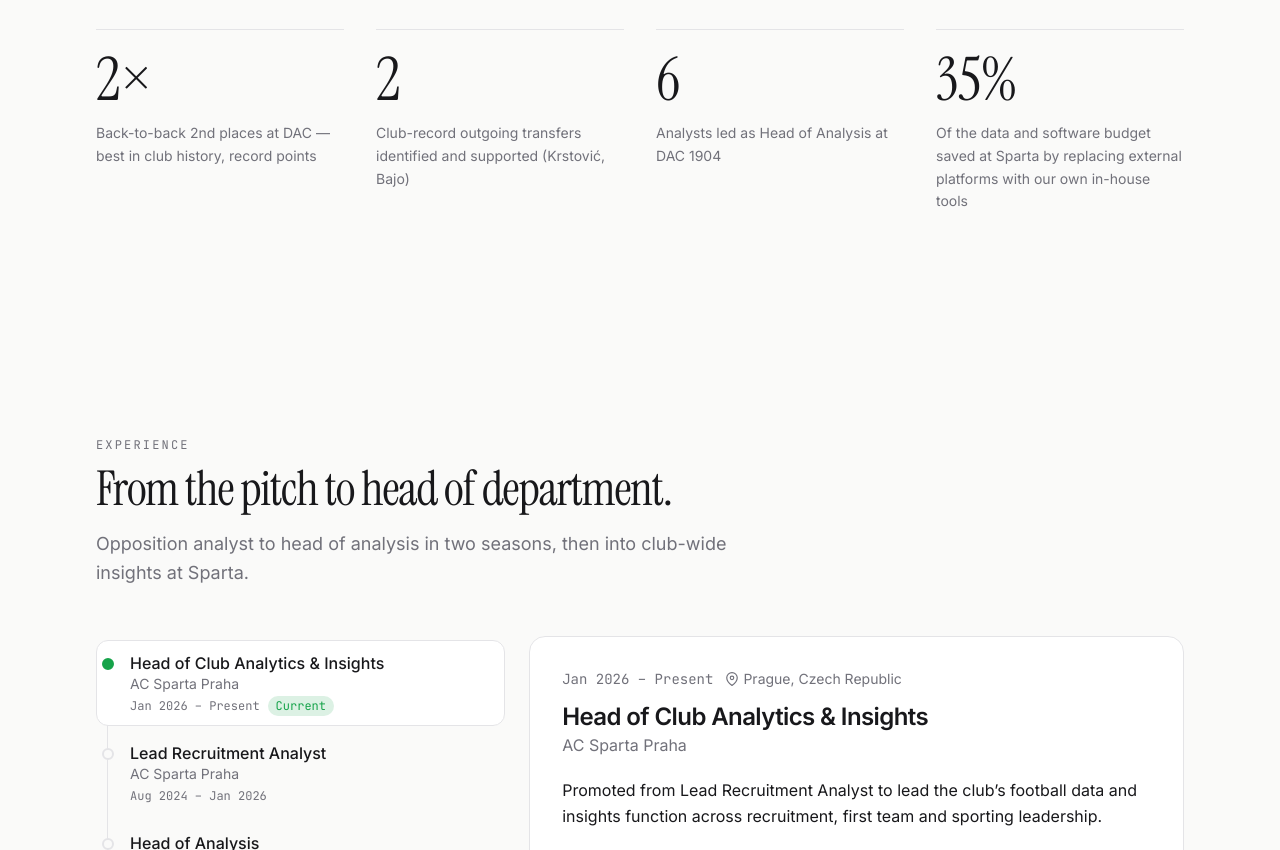
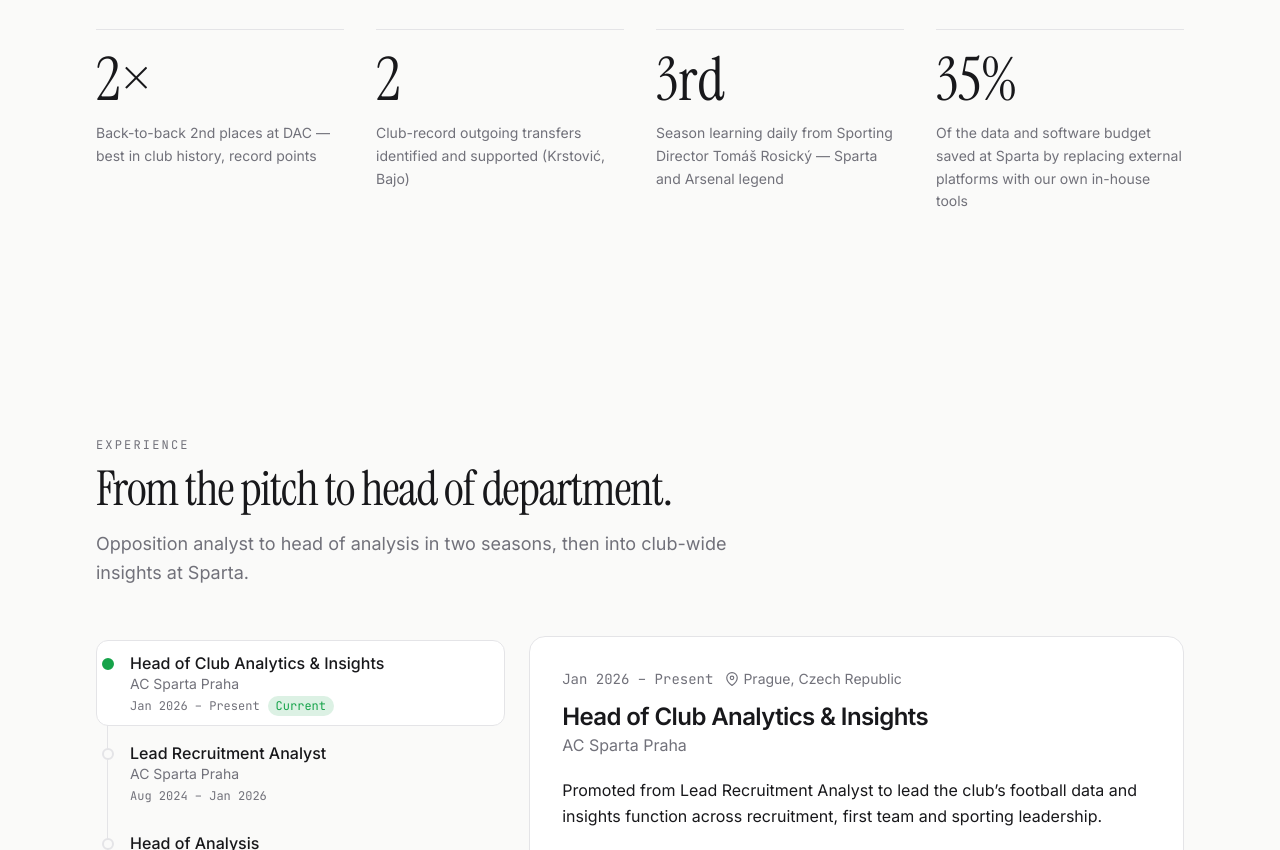
Before and after one commit to Flakous/Test-Web, a React (Create React App) app: page / in a window 1280 px wide. Shown: the part 1400-2250 px from the top of the page. Built offline with nearby package versions, Linux system fonts and the light colour scheme.

Commit message:
Stats: 3rd season learning from Tomáš Rosický replaces analysts count
Co-Authored-By: Claude Opus 5.5 <noreply@anthropic.com>

```diff
--- a/src/data/cv.js
+++ b/src/data/cv.js
@@ -20,7 +20,7 @@ export const profile = {
 export const stats = [
   { value: '2×', label: 'Back-to-back 2nd places at DAC — best in club history, record points' },
   { value: '2', label: 'Club-record outgoing transfers identified and supported (Krstović, Bajo)' },
-  { value: '6', label: 'Analysts led as Head of Analysis at DAC 1904' },
+  { value: '3rd', label: 'Season learning daily from Sporting Director Tomáš Rosický — Sparta and Arsenal legend' },
   { value: '35%', label: 'Of the data and software budget saved at Sparta by replacing external platforms with our own in-house tools' },
 ];
 
```
Also changed, not shown: 1 other file (tests, documents, lock files or other folders).
